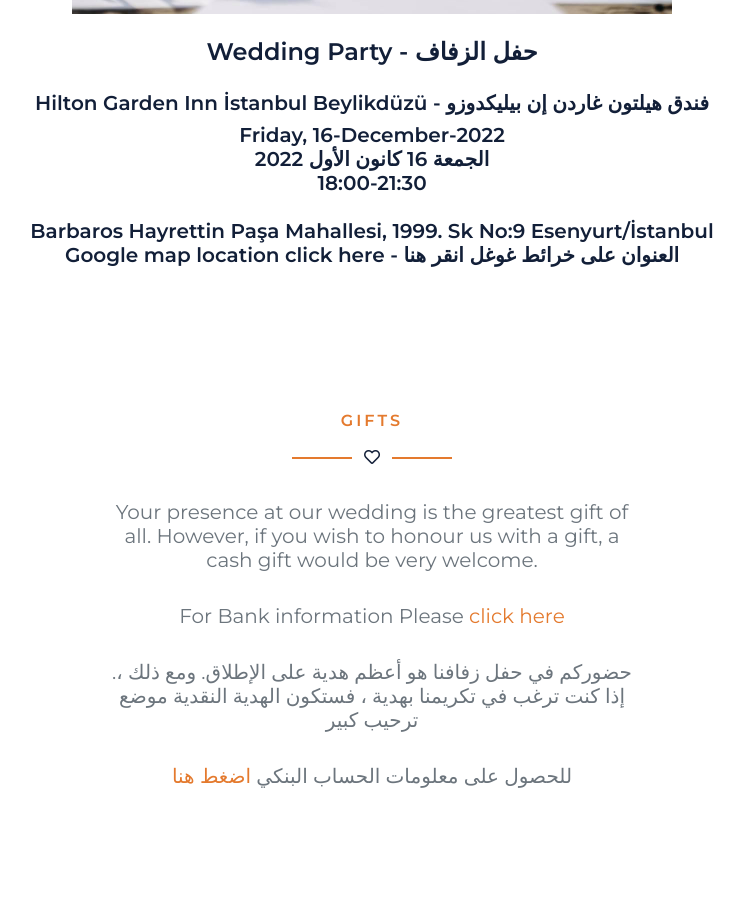
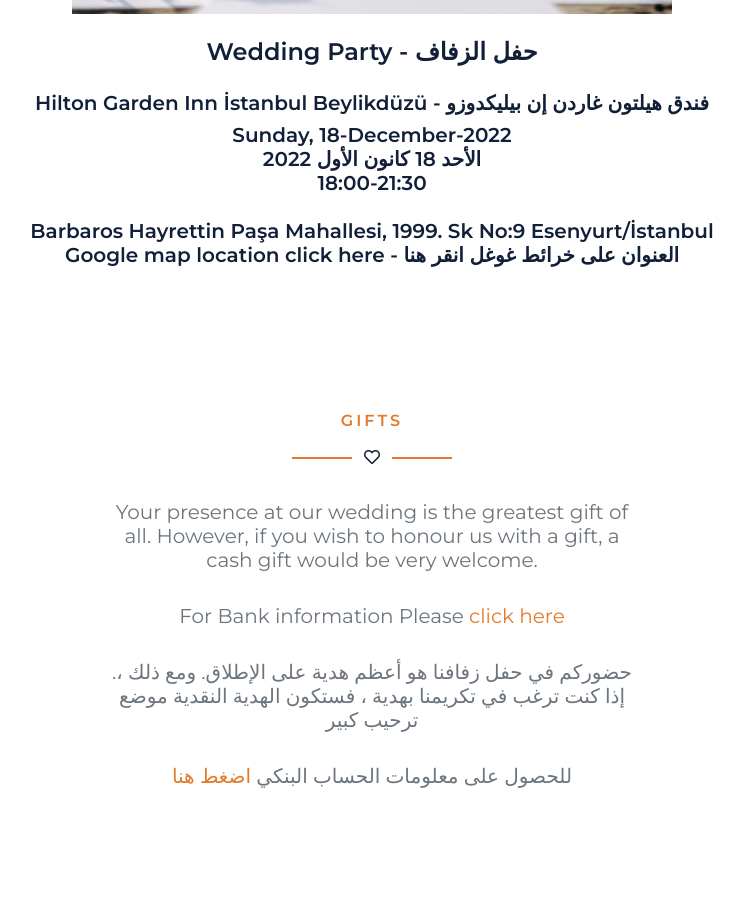
Before and after one commit to tshabarek/TnZ-wedding, a plain HTML site: page index.html in a window 1280 px wide. Shown: the part 1542-2450 px from the top of the page, without its empty margins (268-1012 px from the left). Drawn offline with nearby package versions, Linux system fonts and the light colour scheme.

Commit message:
Update index.html

```diff
--- a/index.html
+++ b/index.html
@@ -157,8 +157,8 @@
                     <img class="img-fluid mb-4" src="img/event-2.jpeg" width="600px" alt="">
                     <h4 class="mb-4">Wedding Party - حفل الزفاف</h4>
                     <a href="https://www.google.com/maps/place/Hilton+Garden+Inn+Istanbul+Beylikduzu/@41.017799,28.6374463,17z/data=!3m1!4b1!4m8!3m7!1s0x14b55f0f5c753353:0x88711de0ce8476fd!5m2!4m1!1i2!8m2!3d41.0178256!4d28.6374802" target="_blank"><h5 class="mb-2"><strong>Hilton Garden Inn İstanbul Beylikdüzü - فندق هيلتون غاردن إن بيليكدوزو</strong></h5></a>
-                    <h5 class="mb-0">Friday, 16-December-2022</h5>
-                    <h5 class="mb-0">الجمعة 16 كانون الأول 2022</h5>
+                    <h5 class="mb-0">Sunday, 18-December-2022</h5>
+                    <h5 class="mb-0">الأحد 18 كانون الأول 2022</h5>
                     <h5 class="mb-0">18:00-21:30</h5>
                     <br>
                     <a href="https://www.google.com/maps/place/Hilton+Garden+Inn+Istanbul+Beylikduzu/@41.017799,28.6374463,17z/data=!3m1!4b1!4m8!3m7!1s0x14b55f0f5c753353:0x88711de0ce8476fd!5m2!4m1!1i2!8m2!3d41.0178256!4d28.6374802" target="_blank"><h5 class="mb-0">Barbaros Hayrettin Paşa Mahallesi, 1999. Sk No:9 Esenyurt/İstanbul</h5></a>
```
